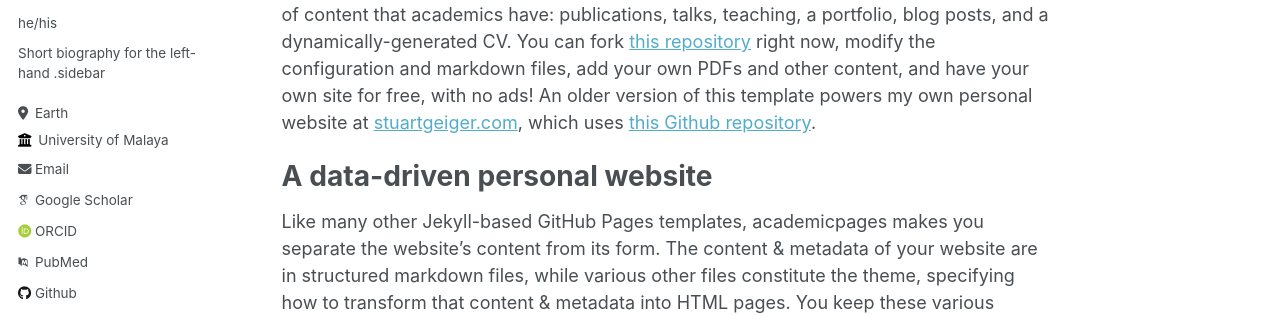
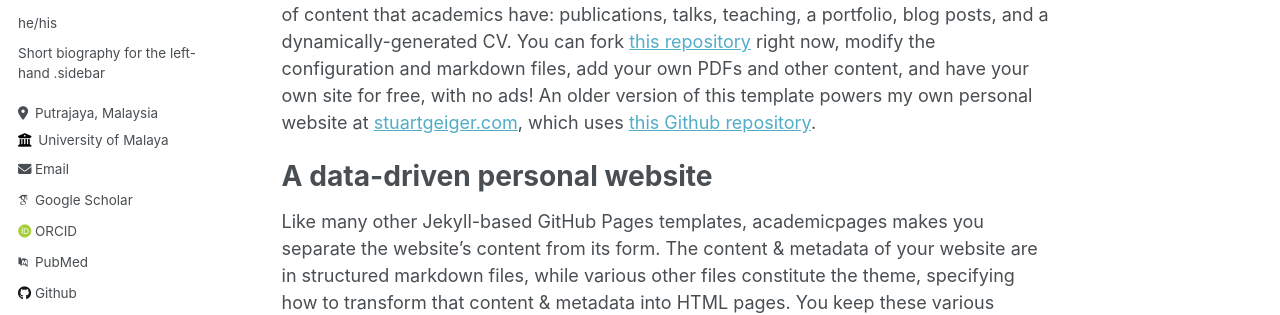
Before and after one commit to booluckgmie/anajmiariffin.github.io, a Jekyll site: the page built from _pages/about.md, in a window 1280 px wide. Shown: the part 290-605 px from the top of the page. Built offline with Jekyll 4.4.1, drawn with Linux system fonts in a browser that asks for light colours; some web fonts are replaced.

Commit message:
Update _config.yml

```diff
--- a/_config.yml
+++ b/_config.yml
@@ -25,7 +25,7 @@ author:
   name             : "Your Sidebar Name"
   pronouns         : "he/his"
   bio              : "Short biography for the left-hand .sidebar"
-  location         : "Earth"
+  location         : "Putrajaya, Malaysia"
   employer         : "University of Malaya"
   uri              : # URL
   email            : "anajmiariffin@gmail.com"
```
